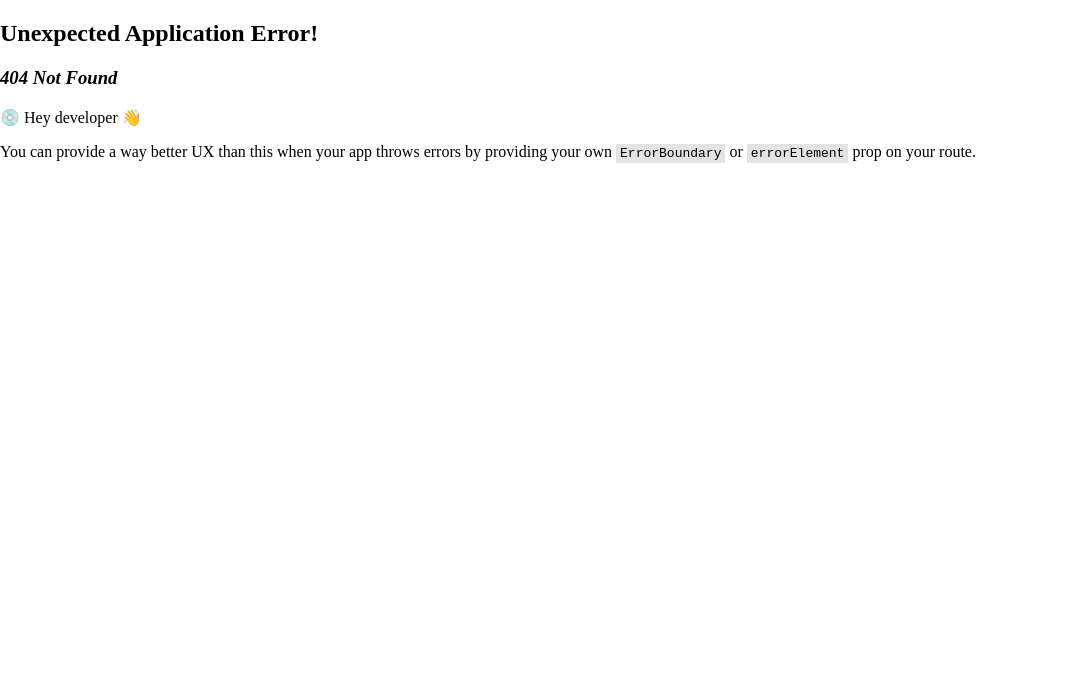
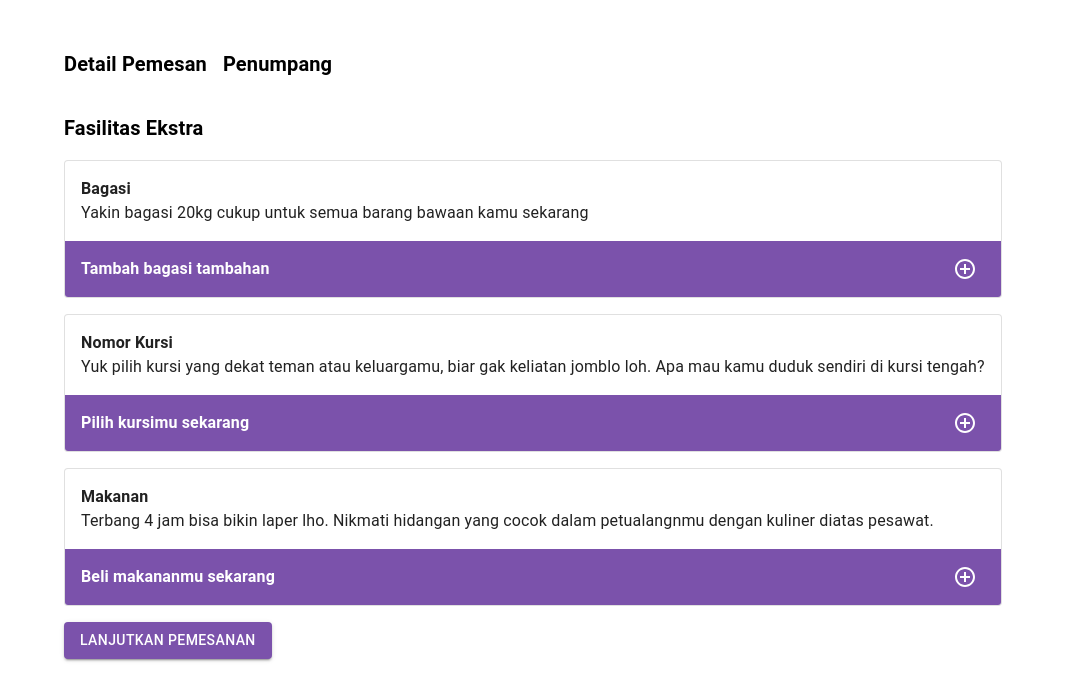
Before and after one commit to Synrgy-Kaboor/full-stack-web, a React (Vite) app: page /detail-penumpang in a window 1280 px wide. Before the commit this address had no page. Shown: the top 700 px of the page, without its empty margins (0-1065 px from the left). Built offline with nearby package versions, Linux system fonts and the light colour scheme.

Commit message:
feat: Detail Penumpang - Fasilitas Ekstra

```diff
--- a/src/App.tsx
+++ b/src/App.tsx
@@ -1,12 +1,17 @@
 import { RouterProvider, createBrowserRouter } from 'react-router-dom';
 
 import { LayananTambahan } from './pages/LayananTambahan';
+import DetailPenumpang from './pages/DetailPenumpang/DetailPenumpang';
 
 const router = createBrowserRouter([
   {
     path: '/layanan-tambahan',
     element: <LayananTambahan />,
   },
+  {
+    path: '/detail-penumpang',
+    element: <DetailPenumpang/>
+  }
 ]);
 
 function App() {
--- /dev/null
+++ b/src/components/ui/ExtraFacilityCard.tsx
@@ -0,0 +1,40 @@
+import { Card, CardActions, CardContent, IconButton, Stack, Typography } from '@mui/material';
+import ControlPointOutlinedIcon from '@mui/icons-material/ControlPointOutlined';
+
+export default function ExtraFacilityCard(props: { title: string, caption: string, actionText: string }) {
+    return (
+        <Card variant="outlined">
+            <CardContent sx={{ padding: 2 }}>
+                <Typography sx={{ fontWeight: 'bold' }}>
+                    {props.title}
+                </Typography>
+                <Typography>
+                    {props.caption}
+                </Typography>
+            </CardContent>
+            <CardActions disableSpacing sx={{ padding: '0' }}>
+                <Stack
+                    direction="row"
+                    px={2}
+                    py={1}
+                    m={0}
+                    alignItems="center"
+                    sx={{
+                      backgroundColor: '#7B52AB',
+                      width: '100%',
+                      display: 'flex',
+                      flexDirection: 'row',
+                      justifyContent: 'space-between',
+                    }}
+                >
+                    <Typography fontWeight={'bold'} color={'white'}>
+                        {props.actionText}
+                    </Typography>
+                    <IconButton>
+                        <ControlPointOutlinedIcon sx={{ color: 'white' }}/>
+                    </IconButton>
+                </Stack>
+            </CardActions>
+        </Card>
+    )
+}
--- a/src/pages/DetailPenumpang/DetailPenumpang.tsx
+++ b/src/pages/DetailPenumpang/DetailPenumpang.tsx
@@ -1,5 +1,55 @@
+import { Button, Container, Grid, Stack, Typography } from '@mui/material';
+import ExtraFacilityCard from '../../components/ui/ExtraFacilityCard';
+
 export default function DetailPenumpang() {
     return(
-        <h1>Detail Penumpang</h1>
+        <Container sx={{ paddingBlock: '2rem' }}>
+            <Grid container mt={0} spacing={2}>
+                {/* Detail Pemesan */}
+                <Grid item>
+                    <Typography variant="h6" mb={2} fontWeight={'bold'}>
+                        Detail Pemesan
+                    </Typography>
+                </Grid>
+                {/* Penumpang */}
+                <Grid item>
+                    <Typography variant="h6" mb={2} fontWeight={'bold'}>
+                        Penumpang
+                    </Typography>
+                </Grid>
+                {/* Fasilitas Ekstra */}
+                <Grid item>
+                    <Typography variant="h6" mb={2} fontWeight={'bold'}>
+                        Fasilitas Ekstra
+                    </Typography>
+                    <Stack spacing={2}>
+                        <ExtraFacilityCard
+                            title="Bagasi"
+                            caption="Yakin bagasi 20kg cukup untuk semua barang bawaan kamu sekarang"
+                            actionText="Tambah bagasi tambahan"
+                        />
+                        <ExtraFacilityCard
+                            title="Nomor Kursi"
+                            caption="Yuk pilih kursi yang dekat teman atau keluargamu, biar gak keliatan jomblo loh. Apa mau kamu duduk sendiri di kursi tengah?"
+                            actionText="Pilih kursimu sekarang"
+                        />
+                        <ExtraFacilityCard
+                            title="Makanan"
+                            caption="Terbang 4 jam bisa bikin laper lho. Nikmati hidangan yang cocok dalam petualangnmu dengan kuliner diatas pesawat."
+                            actionText="Beli makananmu sekarang"
+                        />
+                    </Stack>
+                </Grid>
+                {/* Lanjutkan Pemesanan */}
+                <Grid item>
+                    <Button
+                        variant="contained"
+                        sx={{ backgroundColor: '#7B52AB', width: '100%' }}
+                    >
+                        Lanjutkan Pemesanan
+                    </Button>
+                </Grid>
+            </Grid>
+        </Container>
     )
 }
```
Also changed, not shown: 1 other file (tests, documents, lock files or other folders).
